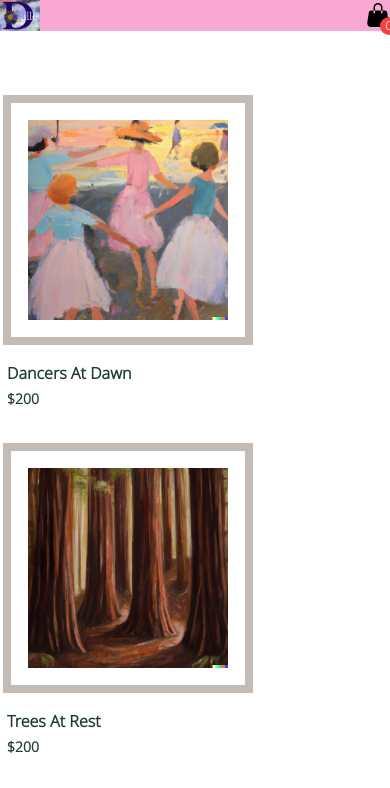
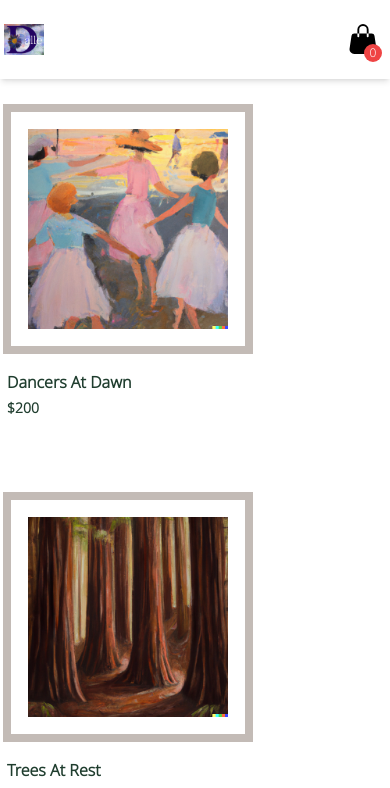
Before and after one commit to Meg-Div/React-Project, a React (Vite) app in the folder vite-react-project/: page /second in a window 390 px wide. Shown: the top 788 px of the page. Built offline with nearby package versions, Linux system fonts and the light colour scheme.

Commit message:
Header and Sidebar updates (scrolling, sizing)

```diff
--- a/vite-react-project/src/components/CollectionContent.tsx
+++ b/vite-react-project/src/components/CollectionContent.tsx
@@ -15,7 +15,7 @@ export function ProductContent({
   const dispatch = useAppDispatch();
 
   return (
-    <div className="">
+    <div className="pt-10">
       <div className="border-8 border-[#c3bbb6] h-[250px] w-[250px] mb-4 relative overflow-hidden group transition ">
         <div className="w-full h-full flex justify-center items-center">
           {/*image*/}
--- a/vite-react-project/src/components/Header.tsx
+++ b/vite-react-project/src/components/Header.tsx
@@ -16,7 +16,7 @@ export function Header(): JSX.Element {
   }
 
   return (
-    <div className="bg-pink-300">
+    <div className="bg-white py-6 shadow-md fixed w-full z-10 transition-all p-1">
       {/* Logo */}
       <div className="container mx-auto flex items-center justify-between h-full">
         <Link to={"/"}>
@@ -26,11 +26,11 @@ export function Header(): JSX.Element {
         </Link>
         {/* Cart */}
         <div
-          className="cursor-pointer flex relative "
+          className="cursor-pointer flex relative right-2 "
           onClick={() => dispatch(setOpen(!open))}
         >
-          <BsIcons.BsFillHandbagFill className="text-2xl" />
-          <div className="bg-red-500 absolute -right-2 -bottom-2 text-[12px] w-[18px] h-[18px] text-white rounded-full flex justify-center items-center ">
+          <BsIcons.BsFillHandbagFill className="text-3xl" />
+          <div className="bg-red-500 absolute -right-1 -bottom-2 text-[12px] w-[18px] h-[18px] text-white rounded-full flex justify-center items-center ">
             {amountTotal}
           </div>
         </div>
--- a/vite-react-project/src/components/Sidebar.tsx
+++ b/vite-react-project/src/components/Sidebar.tsx
@@ -30,7 +30,7 @@ export function Sidebar(): JSX.Element {
   md:w[35vw] xl:max-w-[30vw] transition-all duration-300 z-20 px-4
   lg:px-[35px]"
       >
-        <div className="flex items-center justify-between py-6 border-b">
+        <div className=" flex items-center justify-between py-6 border-b">
           <div className="text-md font-semibold ">CART {amountTotal}</div>
 
           {/* close button*/}
@@ -41,12 +41,12 @@ export function Sidebar(): JSX.Element {
             <AiIcons.AiFillCloseCircle className="text-2xl" />
           </button>
         </div>
-        <div>
+        <div className="bg-pink-200 flex flex-col gap-y-2 h-[520px] lg:h-[500px] overflow-y-auto overflow-x-hidden border-b">
           {cart.map((item) => {
             return <CartContent {...item} />;
           })}
         </div>
-        <div className="bg-pink-200 flex flex-col gap-y-3 py-4 mt-4">
+        <div className="flex flex-col gap-y-3 py-4 mt-4">
           <div className="flex w-full justify-between items-center">
             {/* total */}
             <div className="uppercase font-semibold ">
```
Also changed, not shown: vite-react-project/public/Color_Palette.png (added).
